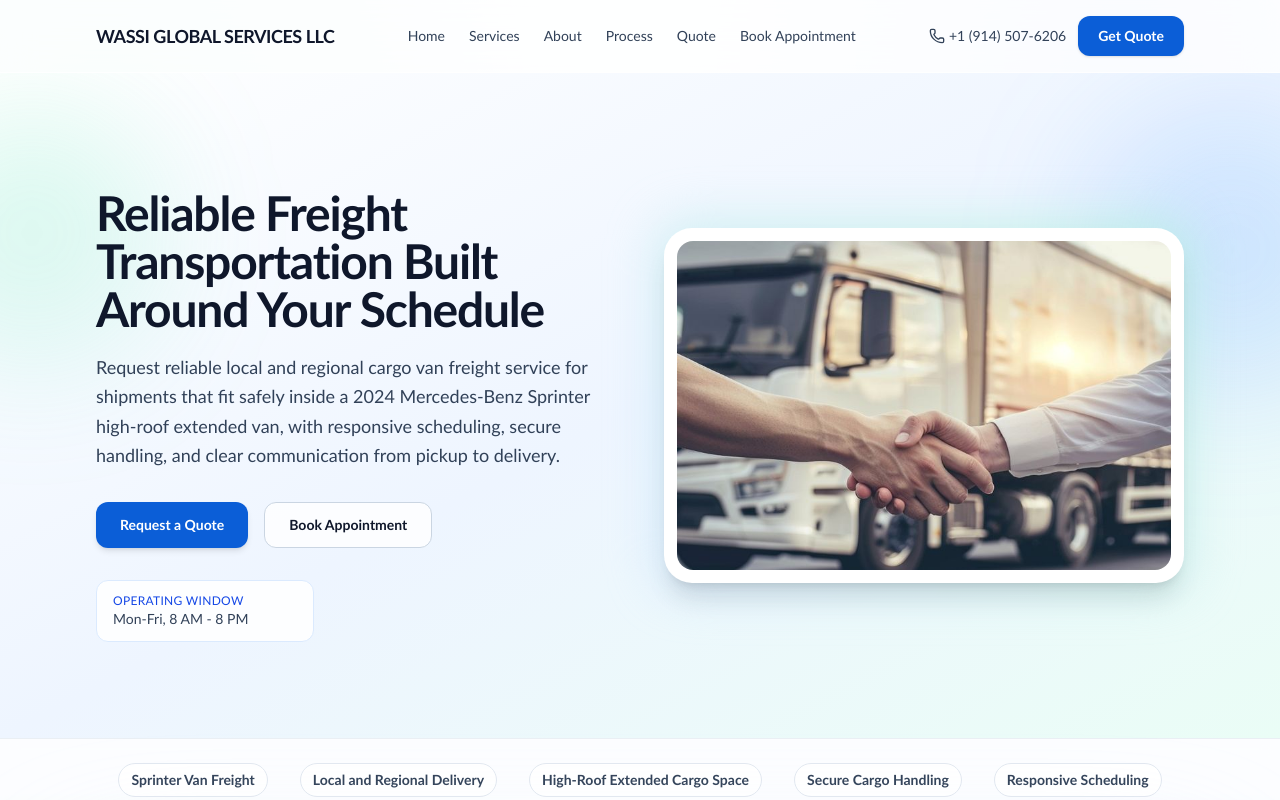
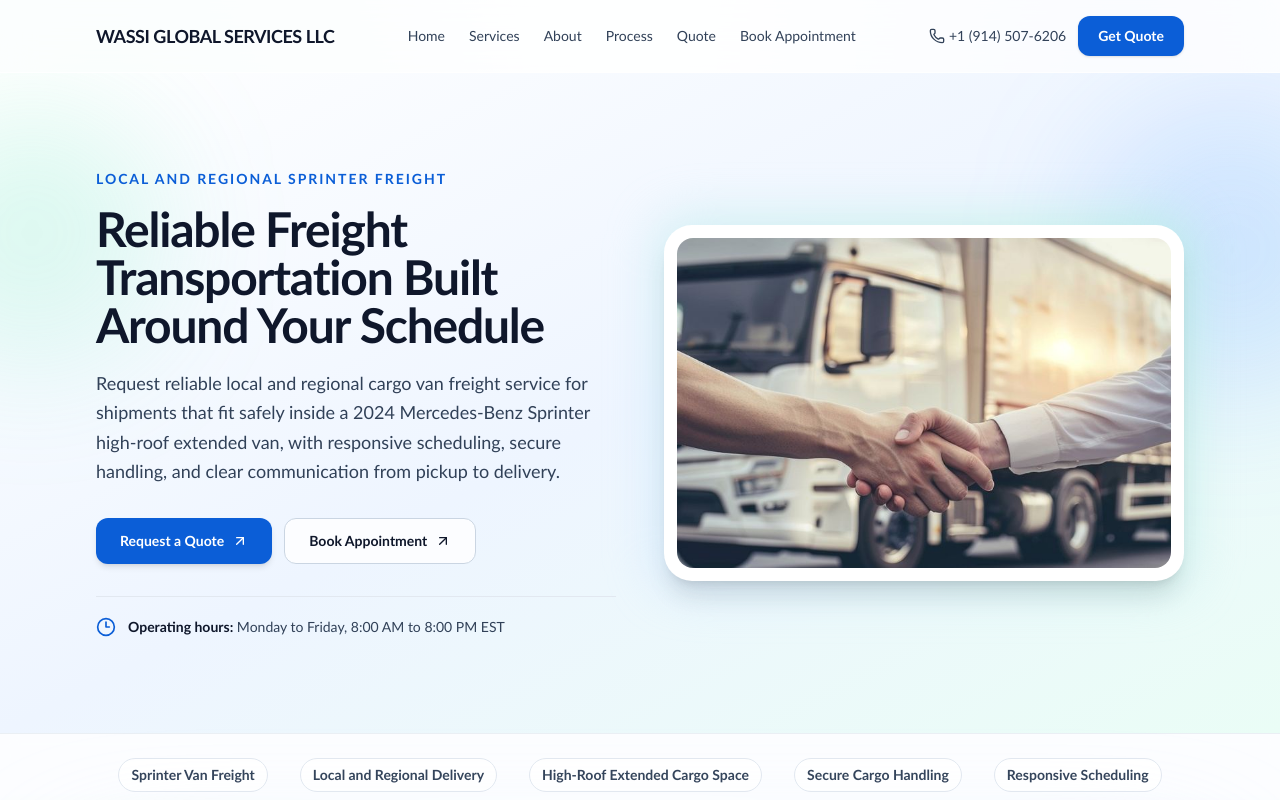
Before and after one commit to hub17/nextmove, a Next.js app: page / in a window 1280 px wide. Shown: the top 800 px of the page. Built offline with nearby package versions, Linux system fonts and the light colour scheme.

Commit message:
fix header

```diff
--- a/src/components/sections/Hero.tsx
+++ b/src/components/sections/Hero.tsx
@@ -1,4 +1,7 @@
 import Image from "next/image";
+import { ArrowUpRight, Clock3 } from "lucide-react";
+
+import { siteContact } from "@/content/site";
 
 export function Hero() {
   return (
@@ -9,36 +12,42 @@ export function Hero() {
 
       <div className="mx-auto grid max-w-6xl items-center gap-12 px-4 py-20 sm:px-6 lg:grid-cols-2 lg:px-8 lg:py-24">
         <div className="animated-enter">
-          <h1 className="mt-5 text-4xl font-bold tracking-tight text-slate-900 sm:text-5xl">
+          <p className="text-sm font-semibold uppercase tracking-[0.14em] text-[var(--brand)]">
+            Local and regional Sprinter freight
+          </p>
+          <h1 className="mt-4 max-w-2xl text-4xl font-bold tracking-tight text-slate-900 sm:text-5xl">
             Reliable Freight Transportation Built Around Your Schedule
           </h1>
-          <p className="mt-5 max-w-xl text-lg leading-relaxed text-slate-700">
+          <p className="mt-5 max-w-2xl text-lg leading-relaxed text-slate-700">
             Request reliable local and regional cargo van freight service for
             shipments that fit safely inside a 2024 Mercedes-Benz Sprinter
             high-roof extended van, with responsive scheduling, secure
             handling, and clear communication from pickup to delivery.
           </p>
-          <div className="mt-8 flex flex-wrap gap-4">
+          <div className="mt-8 flex flex-col gap-3 sm:flex-row">
             <a
               href="#quote"
-              className="ring-brand inline-flex items-center justify-center rounded-xl bg-[var(--brand)] px-6 py-3 text-sm font-semibold text-white shadow-md transition-all duration-200 hover:-translate-y-0.5 hover:bg-[var(--brand-strong)]"
+              className="ring-brand inline-flex items-center justify-center gap-2 rounded-xl bg-[var(--brand)] px-6 py-3 text-sm font-semibold text-white shadow-md transition-all duration-200 hover:-translate-y-0.5 hover:bg-[var(--brand-strong)]"
             >
               Request a Quote
+              <ArrowUpRight aria-hidden="true" className="size-4" />
             </a>
             <a
               href="#appointment"
-              className="ring-brand inline-flex items-center justify-center rounded-xl border border-slate-300 bg-white/80 px-6 py-3 text-sm font-semibold text-slate-900 transition-all duration-200 hover:-translate-y-0.5 hover:bg-white"
+              className="ring-brand inline-flex items-center justify-center gap-2 rounded-xl border border-slate-300 bg-white/80 px-6 py-3 text-sm font-semibold text-slate-900 transition-all duration-200 hover:-translate-y-0.5 hover:bg-white"
             >
               Book Appointment
+              <ArrowUpRight aria-hidden="true" className="size-4" />
             </a>
           </div>
 
-          <ul className="mt-8 grid grid-cols-2 gap-3 text-sm sm:max-w-md">
-            <li className="rounded-xl border border-blue-100 bg-white/85 px-4 py-3 text-slate-700">
-              <span className="block text-xs uppercase tracking-wide text-blue-700">Operating Window</span>
-              Mon-Fri, 8 AM - 8 PM
-            </li>
-          </ul>
+          <div className="mt-8 flex max-w-2xl items-center gap-3 border-t border-slate-200 pt-5 text-sm text-slate-700">
+            <Clock3 aria-hidden="true" className="size-5 shrink-0 text-[var(--brand)]" />
+            <p>
+              <span className="font-semibold text-slate-900">Operating hours:</span>{" "}
+              {siteContact.hours}
+            </p>
+          </div>
         </div>
 
         <div className="animated-enter-delay relative">
```
